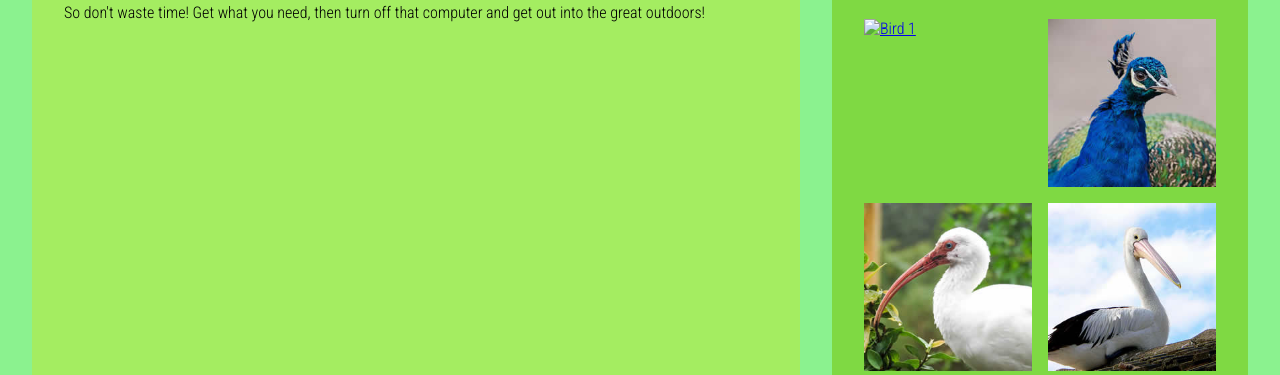
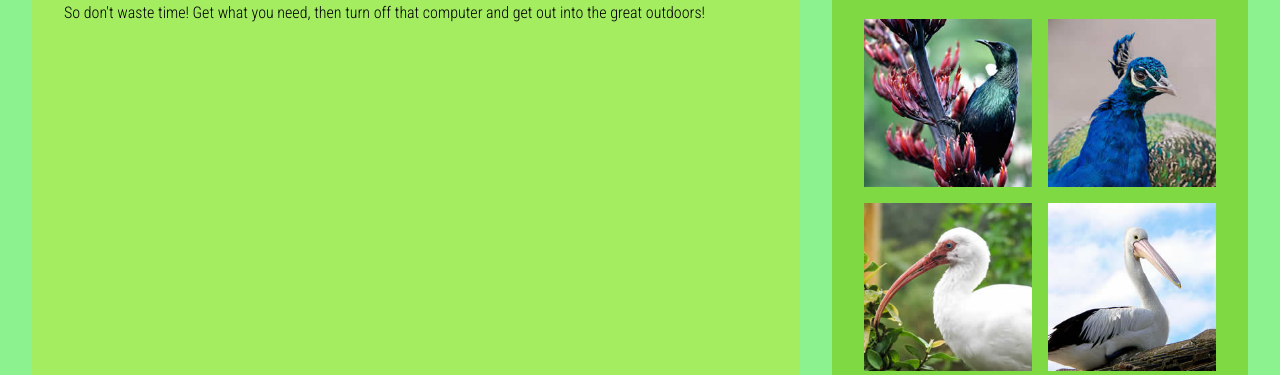
Before and after one commit to chloecantalupo/atlas8, a plain HTML site: page pageregions.html in a window 1280 px wide. Shown: the part 425-800 px from the top of the page. Drawn offline with Linux system fonts and the light colour scheme; files whose address does not match are found by name.

Commit message:
Update pageregions.html

```diff
--- a/pageregions.html
+++ b/pageregions.html
@@ -33,7 +33,7 @@
       <h2>Favourite Photos</h2>
       <p>North and South American Birds</p>
       <div class="photo-grid">
-        <a href="favorite-1.jpg"><img src="favorite-1_th.jpg" alt="Bird 1"></a>
+        <a href="favorite-1.jpg"><img src="/assets/favorite-1_th.jpg" alt="Bird 1"></a>
         <a href="favorite-2.jpg"><img src="favorite-2_th.jpg" alt="Bird 2"></a>
         <a href="favorite-3.jpg"><img src="favorite-3_th.jpg" alt="Bird 3"></a>
         <a href="favorite-4.jpg"><img src="favorite-4_th.jpg" alt="Bird 4"></a>
```
